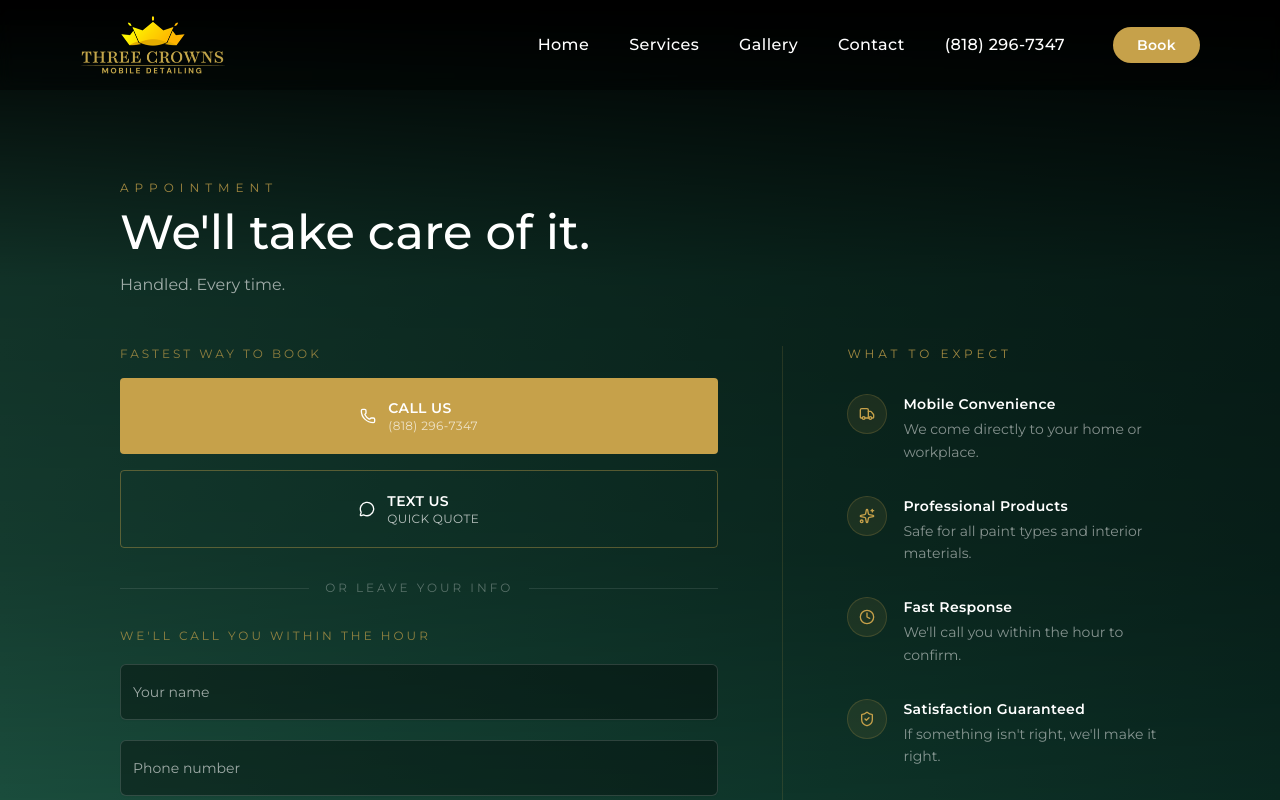
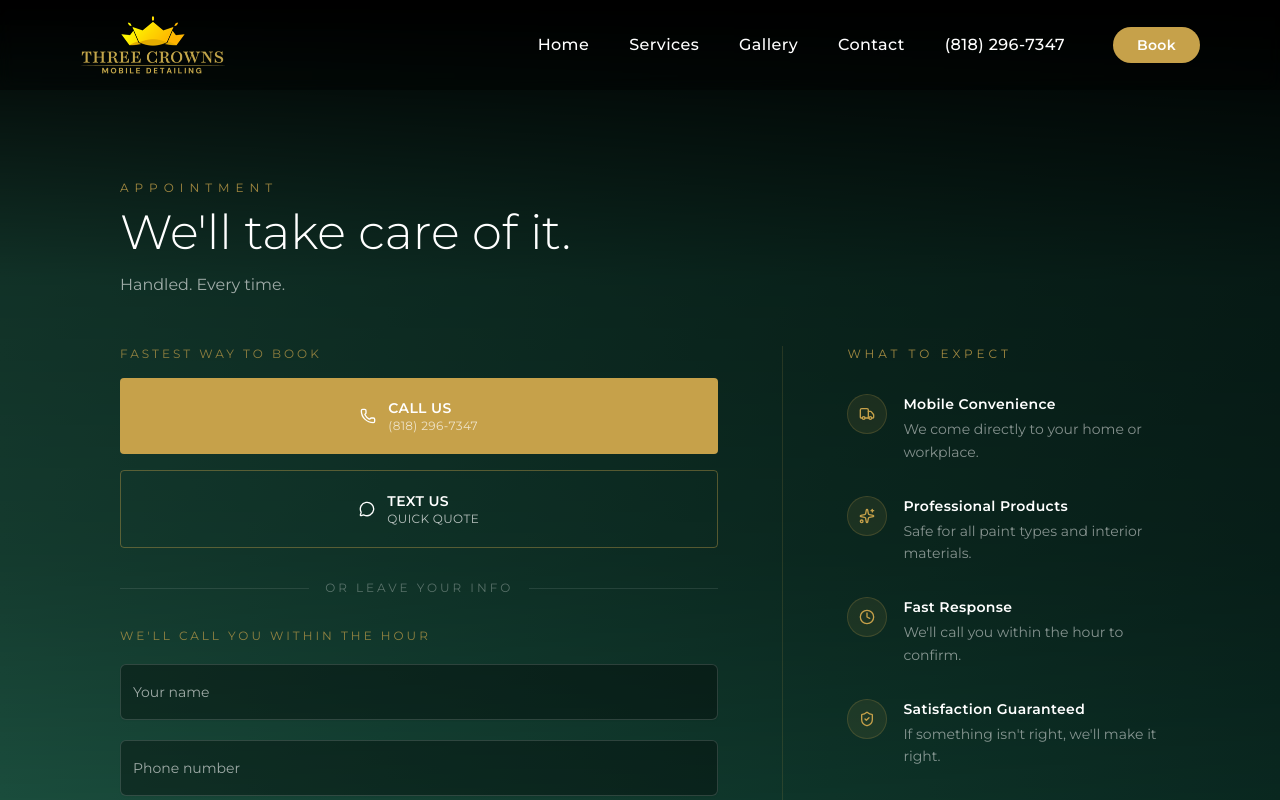
Before and after one commit to threecrown5/three-crowns-detailing, a Next.js app: page /book in a window 1280 px wide. Shown: the top 800 px of the page. Built offline with nearby package versions, Linux system fonts and the light colour scheme.

Commit message:
Update PageHeader.tsx

```diff
--- a/components/PageHeader.tsx
+++ b/components/PageHeader.tsx
@@ -12,7 +12,7 @@
       <p className="tracking-[6px] text-xs text-gold opacity-80 mb-3">
         {label}
       </p>
-      <h1 className="text-4xl md:text-5xl font-medium mb-4">{heading}</h1>
+      <h1 className="text-4xl md:text-5xl font-light mb-4">{heading}</h1>
       <p className="opacity-60 leading-relaxed max-w-[500px]">{subtitle}</p>
     </div>
   );
```
